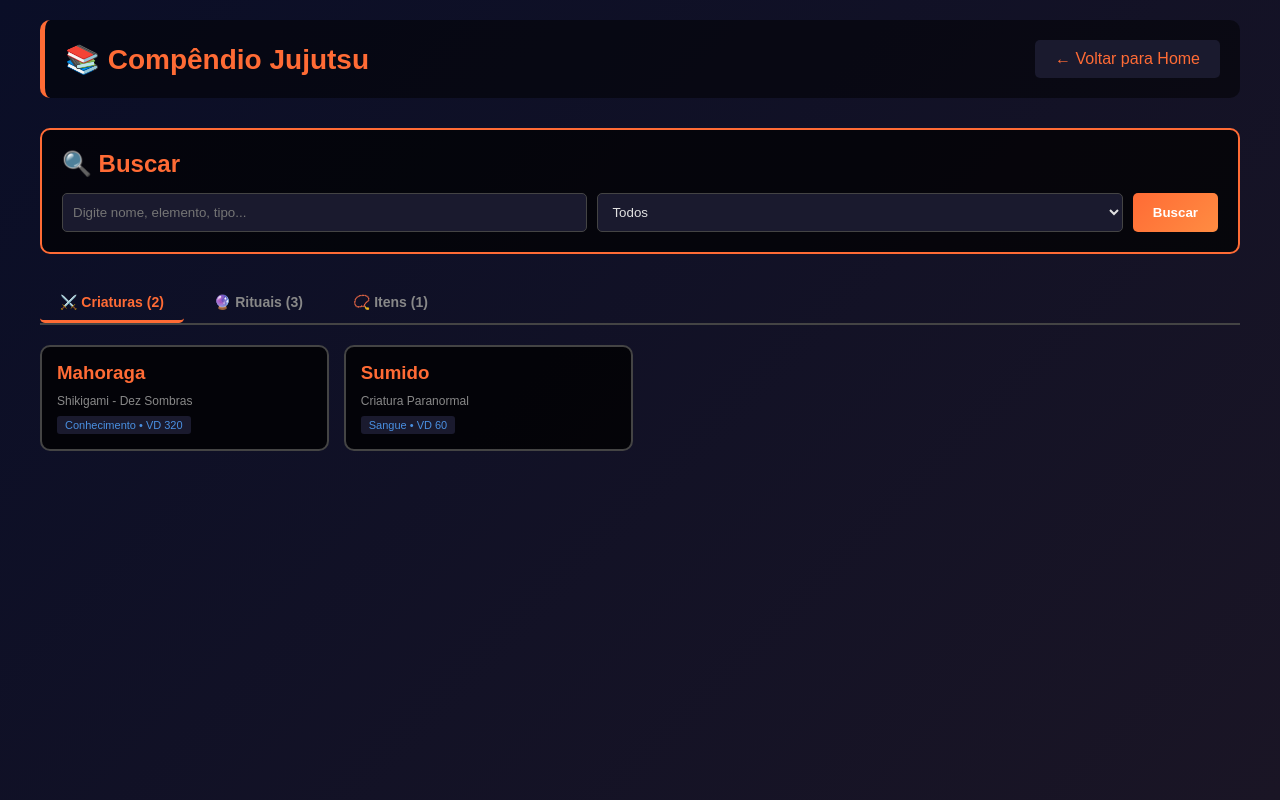
After one commit to mddestiny/Projeto-Jujutsu, a Flask app: page /compendio in a window 1280 px wide. The commit adds this page. Run offline with Flask 3, Linux system fonts and the light colour scheme; the visitor is signed in with stand-in values (Sample User, id 1); data comes from the database, SQL or seed files in the repository; both versions use the stored data as it was after the commit.

Commit message:
🧙 Feature: Sistema Jujutsu completo - Compêndio, Energia Amaldiçoada (PEA), Trilhas, Clãs, Rituais

```diff
--- a/app.py
+++ b/app.py
@@ -45,7 +45,13 @@ class Ficha(db.Model):
     esforco = db.Column(db.Integer, default=10)
     nex = db.Column(db.Integer, default=0)
     pe_turno = db.Column(db.Integer, default=10)
-    pericias = db.Column(db.Text, default="[]")  # JSON string com [{nome, bonus}, ...]
+    pericias = db.Column(db.Text, default="[]")  # JSON
+    # Sistema Jujutsu
+    pea = db.Column(db.Integer, default=5)  # Pontos Energia Amaldiçoada
+    trilha = db.Column(db.String(100), default="Iniciante")  # Ex: Feiticeiro, Agente
+    clan = db.Column(db.String(100), default="")  # Ex: Clã Gojo, Clã Zenin
+    elemento = db.Column(db.String(50), default="Conhecimento")  # Elemento paranormal
+    rituais = db.Column(db.Text, default="[]")  # JSON com rituais aprendidos
     user_id = db.Column(db.Integer, db.ForeignKey("user.id"), nullable=False)
 
     def get_pericias(self):
@@ -70,6 +76,55 @@ class Ficha(db.Model):
         pericias = self.get_pericias()
         pericias = [p for p in pericias if p["nome"] != nome]
         self.set_pericias(pericias)
+
+    def get_rituais(self):
+        """Parse rituais JSON"""
+        try:
+            return json.loads(self.rituais) if self.rituais else []
+        except:
+            return []
+
+    def add_ritual(self, nome, circulo=1, elemento="Conhecimento"):
+        """Adiciona um ritual"""
+        rituais = self.get_rituais()
+        rituais.append({"nome": nome, "circulo": circulo, "elemento": elemento})
+        self.rituais = json.dumps(rituais)
+
+class Criatura(db.Model):
+    """Modelo para criaturas do compêndio"""
+    id = db.Column(db.Integer, primary_key=True)
+    nome = db.Column(db.String(100), unique=True, nullable=False)
+    tipo = db.Column(db.String(50), nullable=False)  # Maldição, Criatura Paranormal, etc
+    elemento = db.Column(db.String(50), nullable=False)  # Conhecimento, Medo, Sangue, etc
+    vd = db.Column(db.Integer, nullable=False)  # Valor de Dificuldade
+    descricao = db.Column(db.Text, nullable=False)
+    habilidades = db.Column(db.Text, nullable=False)  # JSON com habilidades
+    imagem = db.Column(db.String(200), default="")
+
+class Ritual(db.Model):
+    """Modelo para rituais do compêndio"""
+    id = db.Column(db.Integer, primary_key=True)
+    nome = db.Column(db.String(100), unique=True, nullable=False)
+    circulo = db.Column(db.Integer, nullable=False)  # 1-4
+    elemento = db.Column(db.String(50), nullable=False)  # Elemento paranormal
+    execucao = db.Column(db.String(50), nullable=False)  # Movimento, Padrão, etc
+    alcance = db.Column(db.String(50), nullable=False)  # Pessoal, Curto, Médio, etc
+    duracao = db.Column(db.String(50), nullable=False)  # Instantâneo, Sustentado, etc
+    descricao = db.Column(db.Text, nullable=False)
+    efeito = db.Column(db.Text, nullable=False)  # Descrição dos efeitos
+    aprimoramentos = db.Column(db.Text, default="")
+
+class ItemAmaldicoado(db.Model):
+    """Modelo para itens amaldiçoados do compêndio"""
+    id = db.Column(db.Integer, primary_key=True)
+    nome = db.Column(db.String(100), unique=True, nullable=False)
+    categoria = db.Column(db.Integer, nullable=False)  # I-IV
+    elemento = db.Column(db.String(50), nullable=False)
+    tipo = db.Column(db.String(50), nullable=False)  # Arma, Armadura, Acessório, etc
+    descricao = db.Column(db.Text, nullable=False)
+    habilidades = db.Column(db.Text, nullable=False)  # JSON
+    preco = db.Column(db.String(50), default="")  # "R$ 30,00"
+    imagem = db.Column(db.String(200), default="")
 
 @login_manager.user_loader
 def load_user(user_id):
@@ -157,6 +212,11 @@ def criar_ficha():
         esforco=10,
         nex=0,
         pe_turno=10,
+        # Sistema Jujutsu
+        pea=int(request.form.get("pea", 5)),
+        trilha=request.form.get("trilha", "Iniciante"),
+        clan=request.form.get("clan", ""),
+        elemento=request.form.get("elemento", "Conhecimento"),
         user_id=current_user.id
     )
     db.session.add(nova_ficha)
@@ -189,6 +249,11 @@ def editar_ficha(ficha_id):
             ficha.esforco = int(request.form.get("esforco", 10))
             ficha.nex = int(request.form.get("nex", 0))
             ficha.pe_turno = int(request.form.get("pe_turno", 10))
+            # Campos Jujutsu
+            ficha.pea = int(request.form.get("pea", 5))
+            ficha.trilha = request.form.get("trilha", "Iniciante")
+            ficha.clan = request.form.get("clan", "")
+            ficha.elemento = request.form.get("elemento", "Conhecimento")
             db.session.commit()
             flash("Ficha atualizada!")
             return redirect(url_for("home"))
@@ -266,6 +331,77 @@ def delete_pericia(ficha_id, nome):
 
     return jsonify({"sucesso": True, "pericias": ficha.get_pericias()})
 
+# ========== COMPÊNDIO: Criaturas, Rituais e Itens ==========
+
+@app.route("/compendio")
+@login_required
+def compendio():
+    """Página principal do compêndio"""
+    criaturas = Criatura.query.all()
+    rituais = Ritual.query.all()
+    itens = ItemAmaldicoado.query.all()
+    return render_template("compendio.html", criaturas=criaturas, rituais=rituais, itens=itens)
+
+@app.route("/compendio/criatura/<int:criatura_id>")
+@login_required
+def view_criatura(criatura_id):
+    """Visualizar criatura específica"""
+    criatura = Criatura.query.get_or_404(criatura_id)
+    return render_template("criatura_detail.html", criatura=criatura)
+
+@app.route("/compendio/ritual/<int:ritual_id>")
+@login_required
+def view_ritual(ritual_id):
+    """Visualizar ritual específico"""
+    ritual = Ritual.query.get_or_404(ritual_id)
+    return render_template("ritual_detail.html", ritual=ritual)
+
+@app.route("/compendio/item/<int:item_id>")
+@login_required
+def view_item(item_id):
+    """Visualizar item amaldiçoado específico"""
+    item = ItemAmaldicoado.query.get_or_404(item_id)
+    return render_template("item_detail.html", item=item)
+
+@app.route("/api/compendio/buscar")
+@login_required
+def buscar_compendio():
+    """Buscar no compêndio por nome/tipo"""
+    query = request.args.get("q", "").lower()
+    tipo = request.args.get("tipo", "todos")  # criaturas, rituais, itens
+
+    resultado = {"criaturas": [], "rituais": [], "itens": []}
+
+    if tipo in ["todos", "criaturas"]:
+        criaturas = Criatura.query.filter(
+            db.or_(
+                Criatura.nome.ilike(f"%{query}%"),
+                Criatura.tipo.ilike(f"%{query}%"),
+                Criatura.elemento.ilike(f"%{query}%")
+            )
+        ).all()
+        resultado["criaturas"] = [{"id": c.id, "nome": c.nome, "tipo": c.tipo, "elemento": c.elemento} for c in criaturas]
+
+    if tipo in ["todos", "rituais"]:
+        rituais = Ritual.query.filter(
+            db.or_(
+                Ritual.nome.ilike(f"%{query}%"),
+                Ritual.elemento.ilike(f"%{query}%")
+            )
+        ).all()
+        resultado["rituais"] = [{"id": r.id, "nome": r.nome, "circulo": r.circulo, "elemento": r.elemento} for r in rituais]
+
+    if tipo in ["todos", "itens"]:
+        itens = ItemAmaldicoado.query.filter(
+            db.or_(
+                ItemAmaldicoado.nome.ilike(f"%{query}%"),
+                ItemAmaldicoado.elemento.ilike(f"%{query}%")
+            )
+        ).all()
+        resultado["itens"] = [{"id": i.id, "nome": i.nome, "categoria": i.categoria, "elemento": i.elemento} for i in itens]
+
+    return jsonify(resultado)
+
 # -----------------------------
 # Rodar app
 # -----------------------------
--- /dev/null
+++ b/templates/compendio.html
@@ -0,0 +1,260 @@
+<!DOCTYPE html>
+<html lang="pt-br">
+<head>
+    <meta charset="UTF-8">
+    <meta name="viewport" content="width=device-width, initial-scale=1.0">
+    <title>Compêndio - Jujutsu Kaisen</title>
+    <style>
+        * { margin: 0; padding: 0; box-sizing: border-box; }
+        body {
+            background: linear-gradient(135deg, #0a0e27 0%, #1a1525 100%);
+            color: #e0e0e0;
+            font-family: 'Arial', sans-serif;
+            padding: 20px;
+            min-height: 100vh;
+        }
+
+        .header {
+            display: flex;
+            justify-content: space-between;
+            align-items: center;
+            margin-bottom: 30px;
+            background: rgba(0, 0, 0, 0.5);
+            padding: 20px;
+            border-radius: 10px;
+            border-left: 5px solid #ff6b35;
+        }
+
+        .header h1 { color: #ff6b35; font-size: 28px; }
+        .header a { color: #ff6b35; text-decoration: none; background: #1a1a2e; padding: 10px 20px; border-radius: 5px; }
+        .header a:hover { background: #ff6b35; color: #0a0e27; }
+
+        .container { max-width: 1200px; margin: auto; }
+
+        .busca-section {
+            background: rgba(0, 0, 0, 0.7);
+            padding: 20px;
+            border-radius: 10px;
+            margin-bottom: 30px;
+            border: 2px solid #ff6b35;
+        }
+
+        .busca-section h2 { color: #ff6b35; margin-bottom: 15px; }
+
+        .busca-group {
+            display: flex;
+            gap: 10px;
+            flex-wrap: wrap;
+        }
+
+        input[type="text"], select {
+            flex: 1;
+            min-width: 200px;
+            padding: 10px;
+            background: #1a1a2e;
+            border: 1px solid #444;
+            color: #e0e0e0;
+            border-radius: 5px;
+        }
+
+        button {
+            background: linear-gradient(135deg, #ff6b35 0%, #ff8c42 100%);
+            color: white;
+            border: none;
+            padding: 10px 20px;
+            border-radius: 5px;
+            cursor: pointer;
+            font-weight: bold;
+        }
+
+        button:hover { box-shadow: 0 5px 15px rgba(255, 107, 53, 0.4); }
+
+        .tabs {
+            display: flex;
+            gap: 10px;
+            margin-bottom: 20px;
+            border-bottom: 2px solid #444;
+        }
+
+        .tab-btn {
+            background: transparent;
+            color: #888;
+            border: none;
+            padding: 10px 20px;
+            cursor: pointer;
+            border-bottom: 3px solid transparent;
+            font-size: 14px;
+        }
+
+        .tab-btn.active {
+            color: #ff6b35;
+            border-bottom: 3px solid #ff6b35;
+        }
+
+        .tab-content { display: none; }
+        .tab-content.active { display: block; }
+
+        .items-grid {
+            display: grid;
+            grid-template-columns: repeat(auto-fill, minmax(250px, 1fr));
+            gap: 15px;
+            margin-top: 20px;
+        }
+
+        .item-card {
+            background: rgba(0, 0, 0, 0.8);
+            border: 2px solid #444;
+            border-radius: 10px;
+            padding: 15px;
+            transition: all 0.3s;
+            cursor: pointer;
+        }
+
+        .item-card:hover {
+            border-color: #ff6b35;
+            box-shadow: 0 0 15px rgba(255, 107, 53, 0.3);
+        }
+
+        .item-card h3 { color: #ff6b35; margin-bottom: 10px; }
+        .item-card .tipo { font-size: 12px; color: #888; }
+        .item-card .elemento {
+            display: inline-block;
+            background: #1a1a2e;
+            padding: 3px 8px;
+            border-radius: 3px;
+            font-size: 11px;
+            margin-top: 8px;
+            color: #4a90e2;
+        }
+
+        .circulo {
+            display: inline-block;
+            background: #ff6b35;
+            color: white;
+            width: 24px;
+            height: 24px;
+            border-radius: 50%;
+            text-align: center;
+            line-height: 24px;
+            font-size: 12px;
+            margin-left: 5px;
+        }
+
+        .empty-message {
+            text-align: center;
+            color: #888;
+            padding: 40px;
+            background: rgba(0, 0, 0, 0.5);
+            border-radius: 10px;
+            border: 2px dashed #444;
+        }
+    </style>
+</head>
+<body>
+    <div class="container">
+        <!-- HEADER -->
+        <div class="header">
+            <h1>📚 Compêndio Jujutsu</h1>
+            <a href="/">← Voltar para Home</a>
+        </div>
+
+        <!-- BUSCA -->
+        <div class="busca-section">
+            <h2>🔍 Buscar</h2>
+            <div class="busca-group">
+                <input type="text" id="busca-input" placeholder="Digite nome, elemento, tipo...">
+                <select id="tipo-filtro">
+                    <option value="todos">Todos</option>
+                    <option value="criaturas">Criaturas</option>
+                    <option value="rituais">Rituais</option>
+                    <option value="itens">Itens</option>
+                </select>
+                <button onclick="buscar()">Buscar</button>
+            </div>
+        </div>
+
+        <!-- TABS -->
+        <div class="tabs">
+            <button class="tab-btn active" onclick="mostrarTab('criaturas')">⚔️ Criaturas ({{ criaturas|length }})</button>
+            <button class="tab-btn" onclick="mostrarTab('rituais')">🔮 Rituais ({{ rituais|length }})</button>
+            <button class="tab-btn" onclick="mostrarTab('itens')">📿 Itens ({{ itens|length }})</button>
+        </div>
+
+        <!-- CRIATURAS -->
+        <div id="criaturas" class="tab-content active">
+            {% if criaturas %}
+                <div class="items-grid">
+                    {% for criatura in criaturas %}
+                        <div class="item-card" onclick="open('/compendio/criatura/{{ criatura.id }}')">
+                            <h3>{{ criatura.nome }}</h3>
+                            <div class="tipo">{{ criatura.tipo }}</div>
+                            <div class="elemento">{{ criatura.elemento }} • VD {{ criatura.vd }}</div>
+                        </div>
+                    {% endfor %}
+                </div>
+            {% else %}
+                <div class="empty-message">📭 Nenhuma criatura cadastrada</div>
+            {% endif %}
+        </div>
+
+        <!-- RITUAIS -->
+        <div id="rituais" class="tab-content">
+            {% if rituais %}
+                <div class="items-grid">
+                    {% for ritual in rituais %}
+                        <div class="item-card" onclick="open('/compendio/ritual/{{ ritual.id }}')">
+                            <h3>{{ ritual.nome }} <span class="circulo">{{ ritual.circulo }}</span></h3>
+                            <div class="tipo">{{ ritual.elemento }} • {{ ritual.execucao }}</div>
+                            <div class="elemento">{{ ritual.alcance }} • {{ ritual.duracao }}</div>
+                        </div>
+                    {% endfor %}
+                </div>
+            {% else %}
+                <div class="empty-message">📭 Nenhum ritual cadastrado</div>
+            {% endif %}
+        </div>
+
+        <!-- ITENS -->
+        <div id="itens" class="tab-content">
+            {% if itens %}
+                <div class="items-grid">
+                    {% for item in itens %}
+                        <div class="item-card" onclick="open('/compendio/item/{{ item.id }}')">
+                            <h3>{{ item.nome }}</h3>
+                            <div class="tipo">{{ item.tipo }} • Categoria {{ item.categoria }}</div>
+                            <div class="elemento">{{ item.elemento }}{% if item.preco %} • {{ item.preco }}{% endif %}</div>
+                        </div>
+                    {% endfor %}
+                </div>
+            {% else %}
+                <div class="empty-message">📭 Nenhum item cadastrado</div>
+            {% endif %}
+        </div>
+    </div>
+
+    <script>
+        function mostrarTab(tabName) {
+            // Ocultar todas as abas
+            document.querySelectorAll('.tab-content').forEach(el => el.classList.remove('active'));
+            document.querySelectorAll('.tab-btn').forEach(el => el.classList.remove('active'));
+
+            // Mostrar aba selecionada
+            document.getElementById(tabName).classList.add('active');
+            event.target.classList.add('active');
+        }
+
+        function buscar() {
+            const q = document.getElementById('busca-input').value;
+            const tipo = document.getElementById('tipo-filtro').value;
+
+            fetch(`/api/compendio/buscar?q=${encodeURIComponent(q)}&tipo=${tipo}`)
+                .then(r => r.json())
+                .then(data => {
+                    console.log('Resultados:', data);
+                    alert('Busca realizada! Resultados no console.');
+                })
+                .catch(e => console.error(e));
+        }
+    </script>
+</body>
+</html>
```
Also changed, not shown: populate_compendio.py (added, +111 -0 lines), templates/editar_ficha.html (+59 -6 lines), templates/home.html (+32 -3 lines), instance/database.db.
